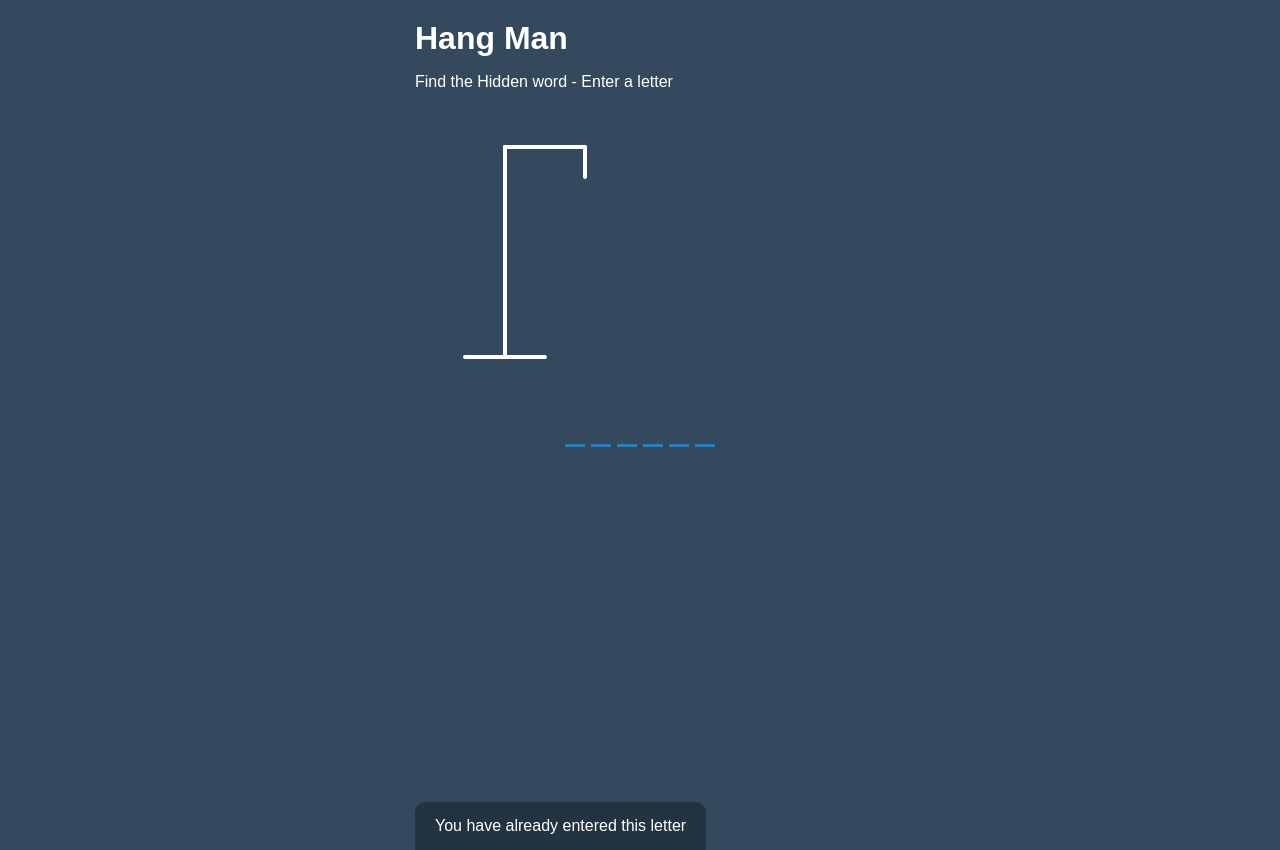
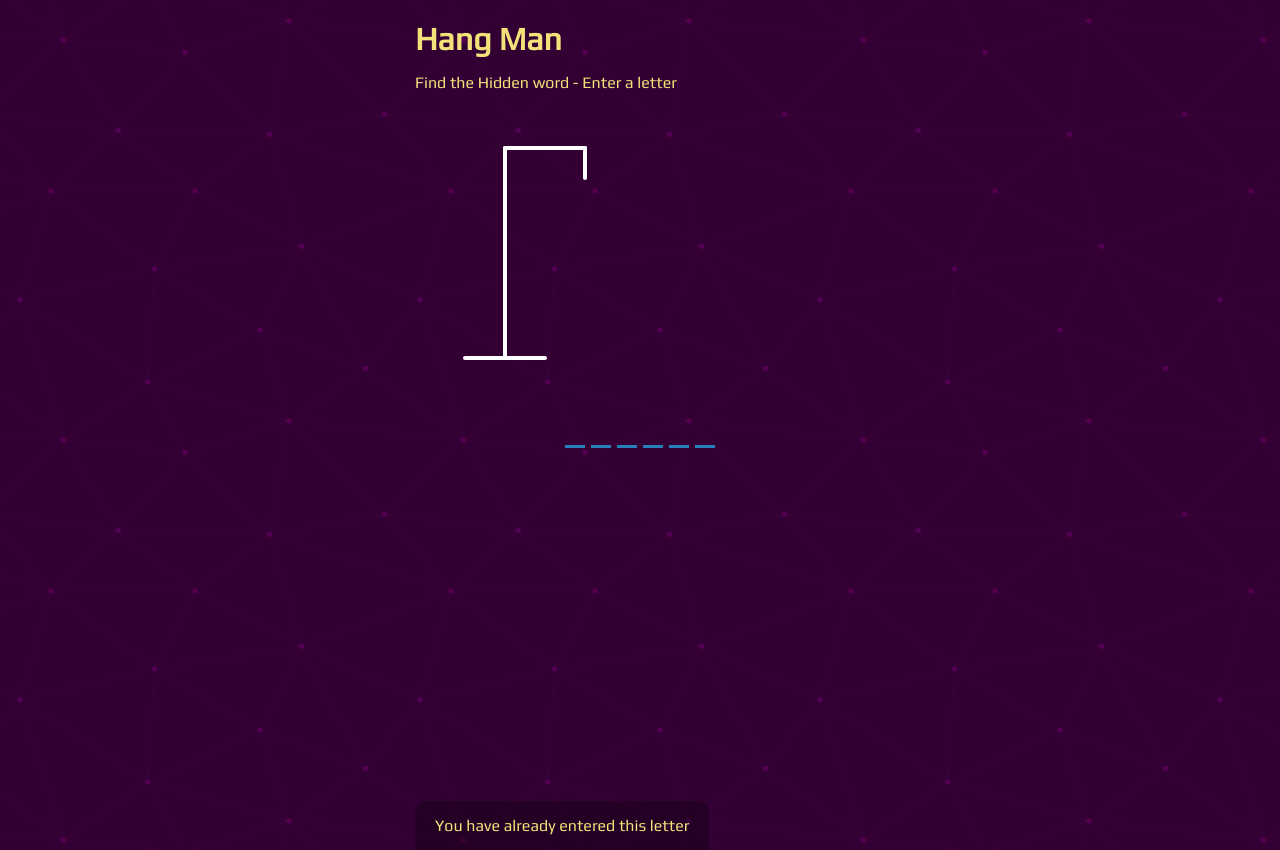
Before and after one commit to naveen701526/hang-man-react, a React (Create React App) app: page / in a window 1280 px wide. Built offline with nearby package versions, Linux system fonts and the light colour scheme.

Commit message:
HangMan in React

```diff
--- a/src/App.css
+++ b/src/App.css
@@ -1,11 +1,13 @@
+@import url('https://fonts.googleapis.com/css2?family=Play&display=swap');
+
 * {
   box-sizing: border-box;
 }
 
 body {
-  background-color: #34495e;
-  color: #fff;
-  font-family: Arial, Helvetica, sans-serif;
+  background: url(./background.svg);
+  color: rgb(243, 225, 122);
+  font-family: 'Play', sans-serif;
   display: flex;
   flex-direction: column;
   align-items: center;
```
Also changed, not shown: src/background.svg (added).
